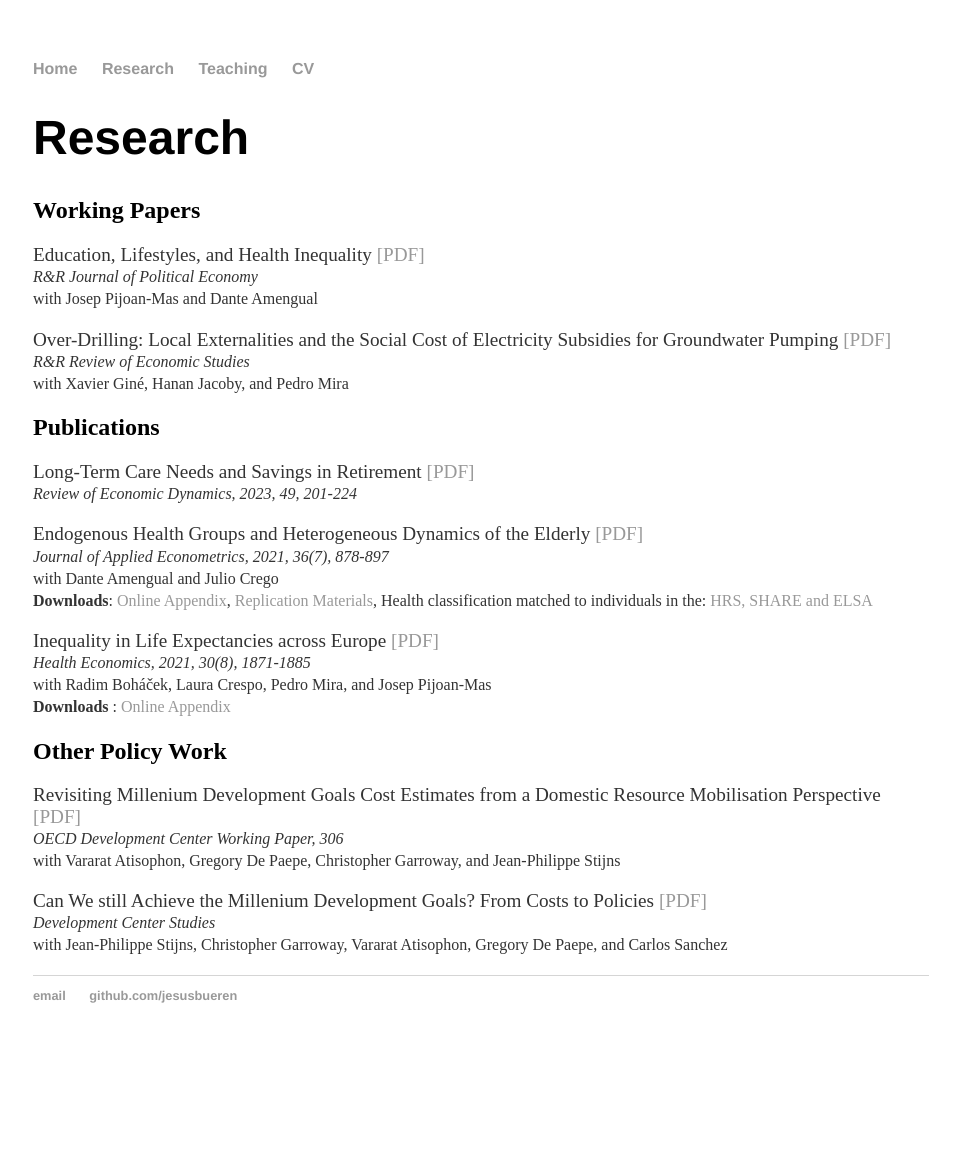
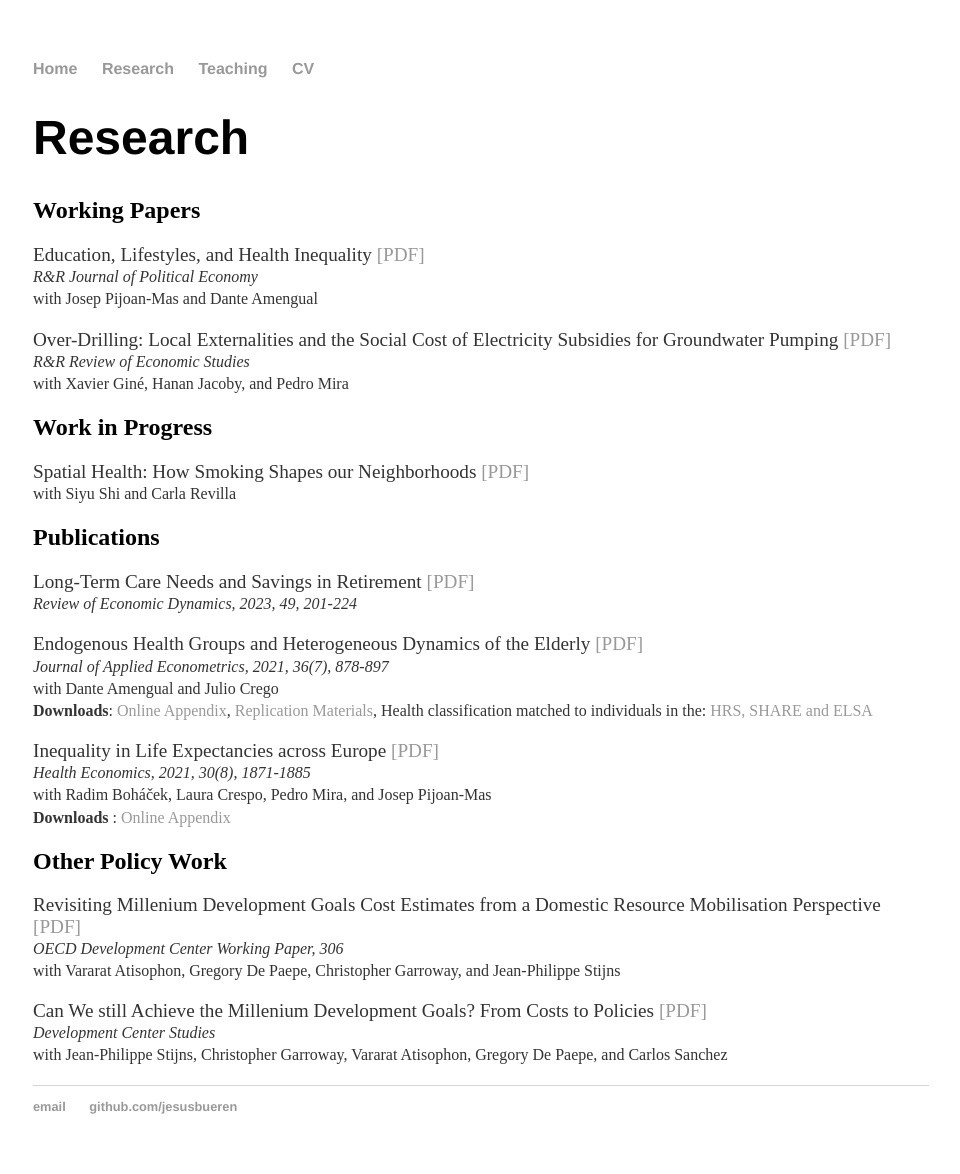
Before and after one commit to jesusbueren/jesusbueren.github.io, a Jekyll site: the page built from research/index.html, in a window 1280 px wide. Shown: the whole page, without its empty margins (159-1119 px from the left). Built offline with Jekyll 4.4.1, drawn with Linux system fonts in a browser that asks for light colours; before the commit the page ends 1063 px from its top, so only the background shows below that.

Commit message:
Update index.html

```diff
--- a/research/index.html
+++ b/research/index.html
@@ -13,6 +13,10 @@
 	<p> <bold> Over-Drilling: Local Externalities and the Social Cost of Electricity Subsidies for Groundwater Pumping </bold> <a href="overdrilling.pdf">[PDF]</a>  <br>
 	<small> <i> R&ampR Review of Economic Studies </i> </small> <br>
 	 <small> with Xavier Gin&eacute, Hanan Jacoby, and Pedro Mira  </small> <br></p>
+
+	<h2>Work in Progress</h2>
+	<p> <bold> Spatial Health: How Smoking Shapes our Neighborhoods </bold> <a href="slides_spatial.pdf">[PDF]</a>  <br>
+		<small> with Siyu Shi and Carla Revilla  </small> <br></p>
 
 	<h2>Publications</h2>
 
```
